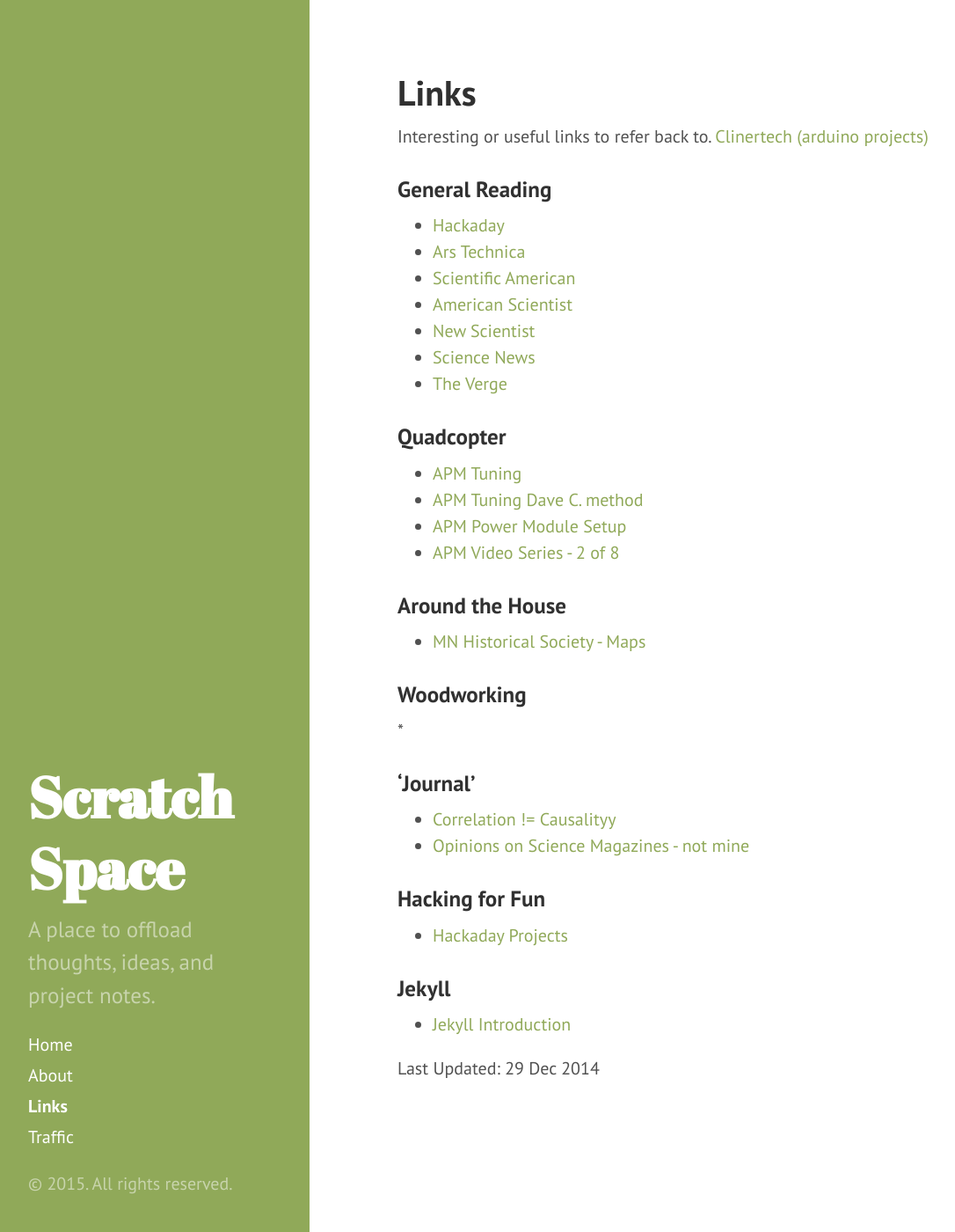
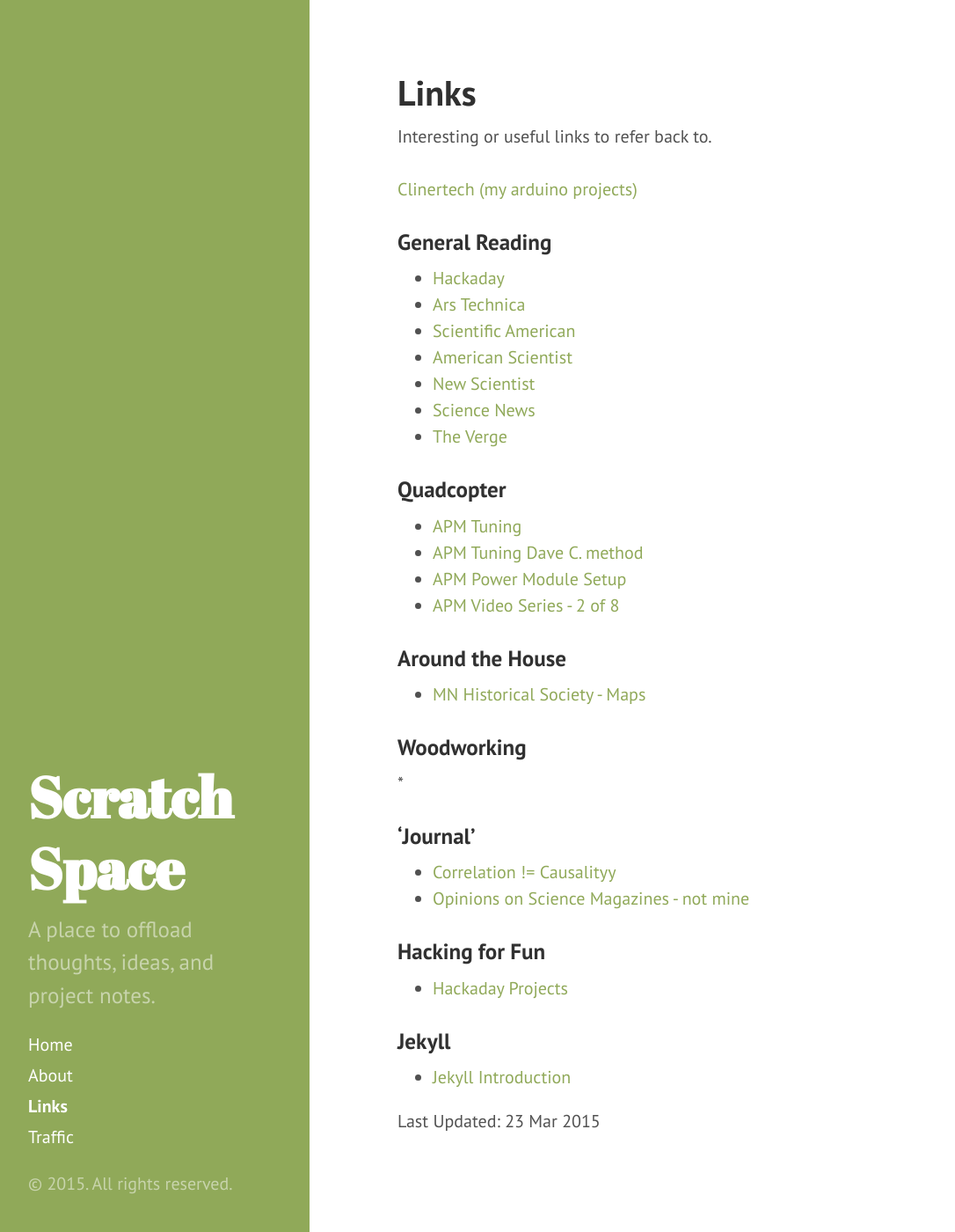
Before and after one commit to Popp1nFresh/Popp1nFresh.github.io, a Jekyll site: the page built from links.md, in a window 1280 px wide and 1400 px high. Shown: the whole window at 88% size, without its empty margins (8-1094 px from the left). Built offline with Jekyll 4.4.1, drawn with Linux system fonts in a browser that asks for light colours; Markdown is read by kramdown in place of the engine named in the settings.

Commit message:
More changes - Date and formating

```diff
--- a/links.md
+++ b/links.md
@@ -4,7 +4,9 @@ title: Links
 ---
 
 Interesting or useful links to refer back to.
-[Clinertech (arduino projects)](http://eclipse.clinertech.com/arduino/ardu.html)
+<br/>
+<br/>
+[Clinertech (my arduino projects)](http://eclipse.clinertech.com/arduino/ardu.html)
 
 ###General Reading
 * [Hackaday](http://hackaday.com/)
@@ -42,4 +44,4 @@ Interesting or useful links to refer back to.
 * [Jekyll Introduction](http://jekyllbootstrap.com/usage/jekyll-quick-start.html)
 
 
-Last Updated: 29 Dec 2014
+Last Updated: 23 Mar 2015
```
